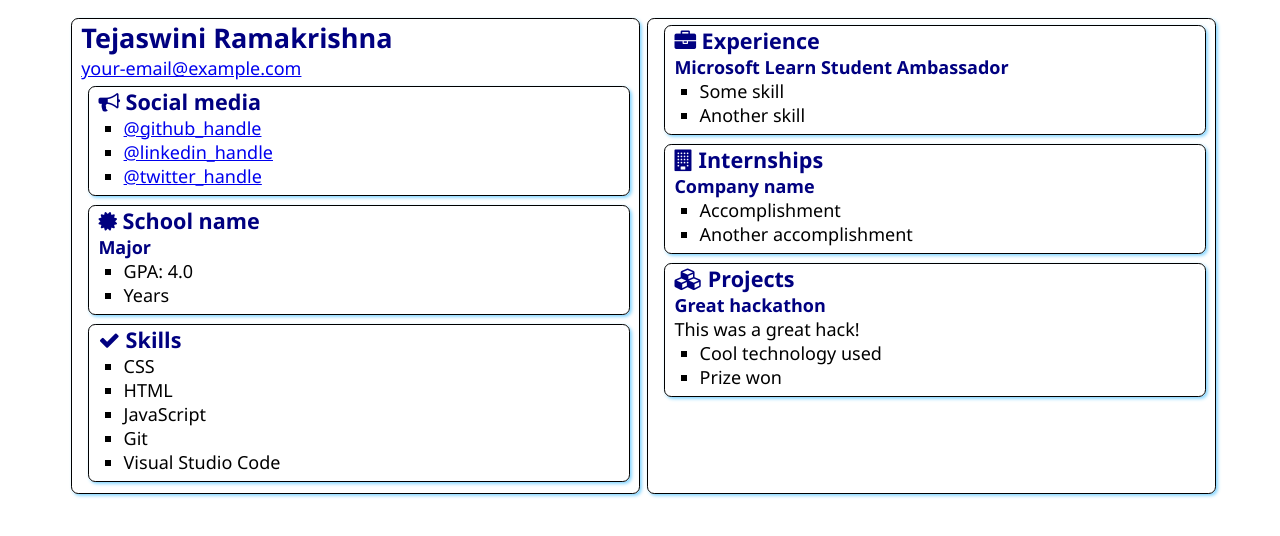
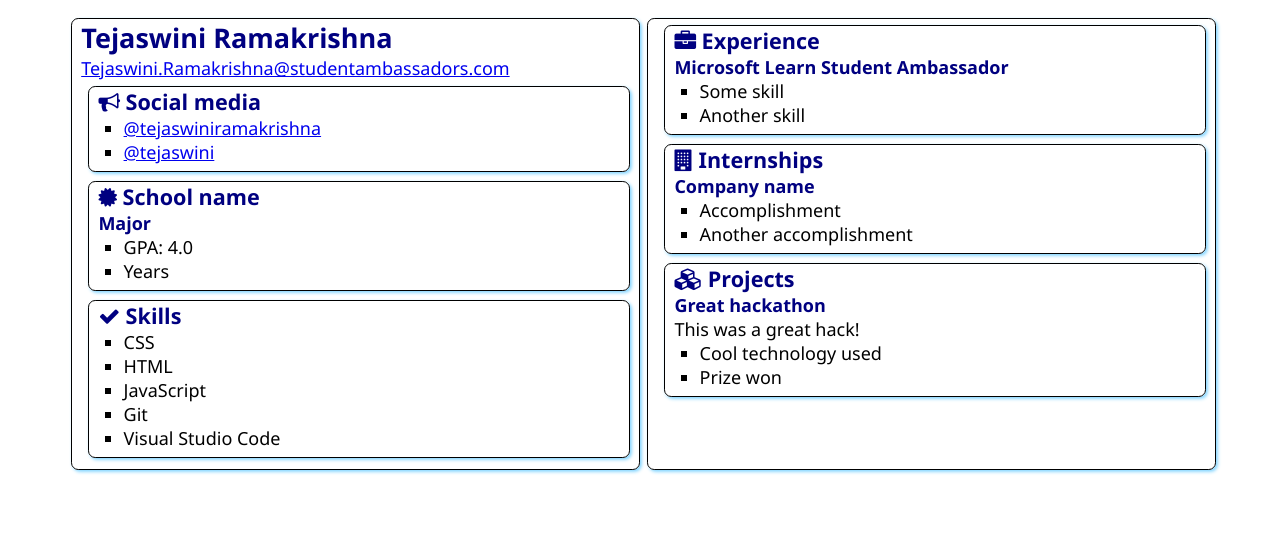
Before and after one commit to tejaswiniramakrishna/SATechnicalOnboarding, a plain HTML site: page src/index.html in a window 1280 px wide. Drawn offline with Linux system fonts and the light colour scheme.

Commit message:
Update index.html
added mail and links

```diff
--- a/src/index.html
+++ b/src/index.html
@@ -13,7 +13,7 @@
     <main>
         <article class="box">
             <h1>Tejaswini Ramakrishna</h1>
-            <div><a href="mailto:your.email@example.com">your-email@example.com</a></div>
+            <div><a href="mailto:Tejaswini.Ramakrishna@studentambassadors.com">Tejaswini.Ramakrishna@studentambassadors.com</a></div>
 
             <section class="box">
                 <h2>
@@ -21,9 +21,9 @@
                     Social media
                 </h2>
                 <ul>
-                    <li><a href="https://github.com/<handle>">@github_handle</a></li>
-                    <li><a href="https://linkedin.com/in/<handle>">@linkedin_handle</a></li>
-                    <li><a href="https://twitter.com/<handle>">@twitter_handle</a></li>
+                    <li><a href="https://github.com/tejaswiniramakrishna">@tejaswiniramakrishna</a></li>
+                    <li><a href="https://www.linkedin.com/in/tejaswini-ramakrishna-992a27214/">@tejaswini</a></li>
+
                 </ul>
             </section>
 
```
